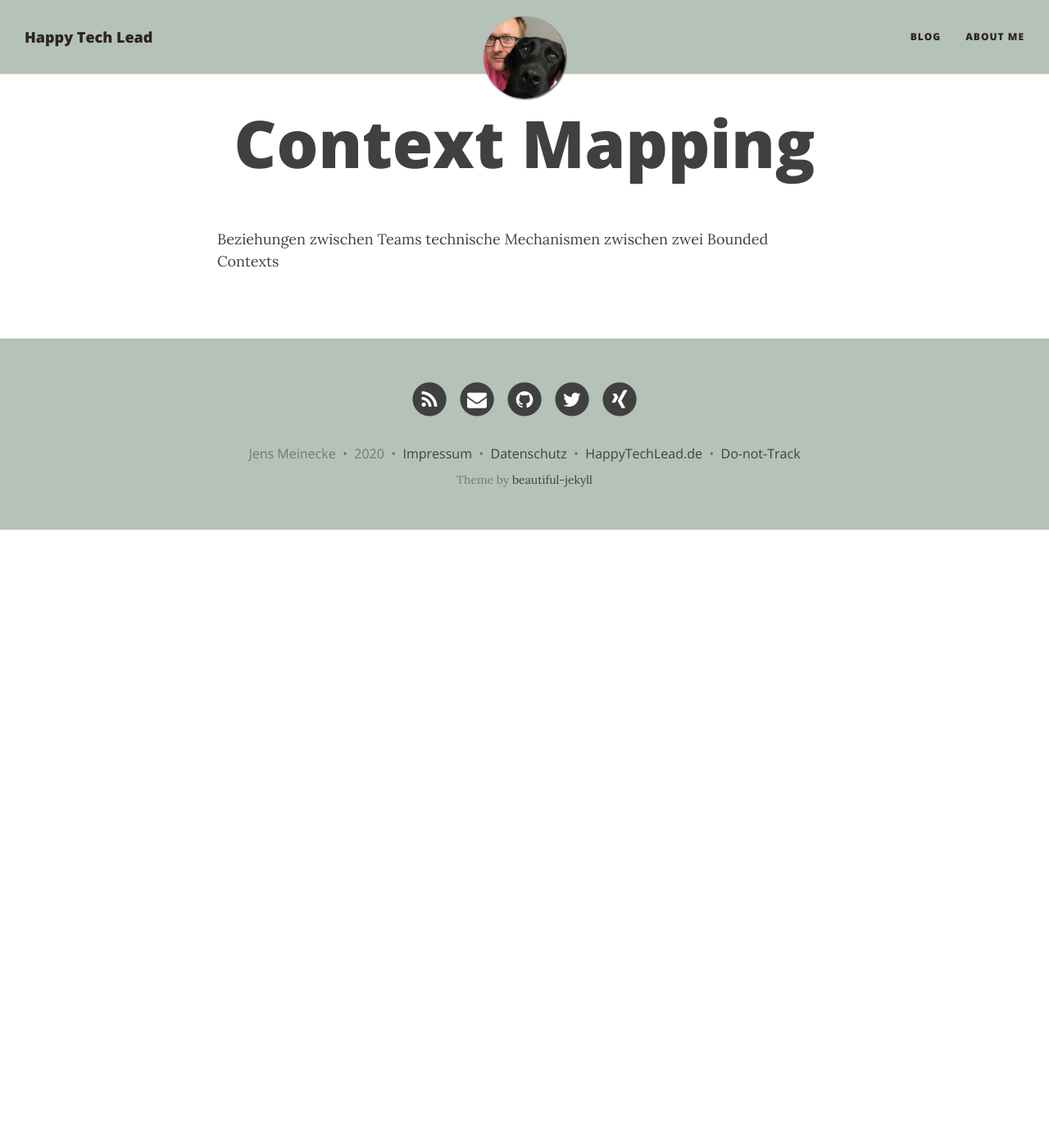
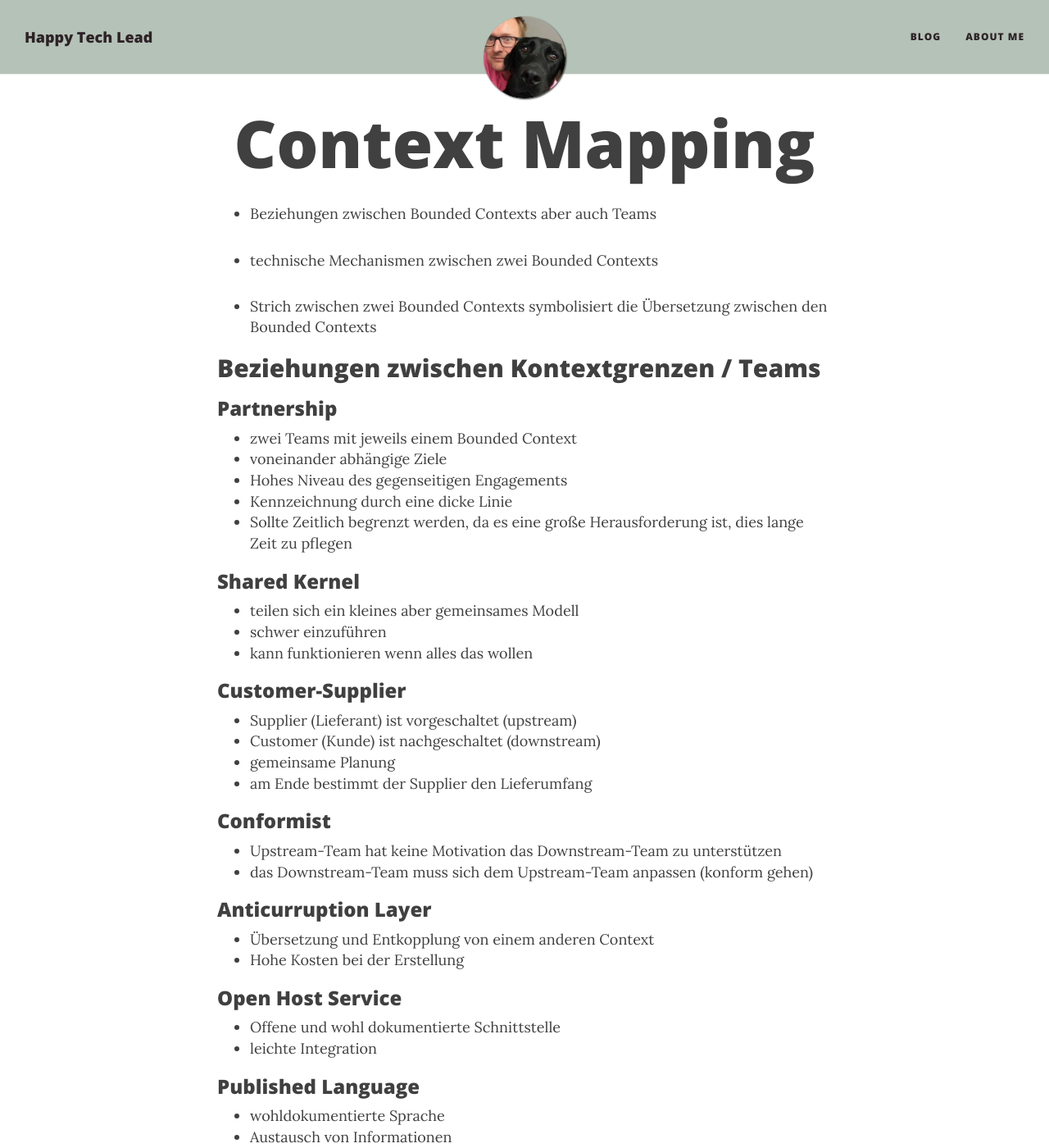
Before and after one commit to meinjens/happytechlead.github.io, a Jekyll site: the page built from ddd/context-mapping.md, in a window 1280 px wide and 1400 px high. Shown: the whole window at 82% size. Built offline with Jekyll 4.4.1, drawn with Linux system fonts in a browser that asks for light colours; nearby versions of some CDN libraries; comment, search, counter and statistics services are not loaded; some of the changed text lies outside the part shown.

Commit message:
feat: Added working material for domains, subdomains and context maps

```diff
--- a/ddd/context-mapping.md
+++ b/ddd/context-mapping.md
@@ -4,5 +4,70 @@ title: Context Mapping
 permalink: /ddd/context-mapping
 ---
 
-Beziehungen zwischen Teams
-technische Mechanismen zwischen zwei Bounded Contexts
+- Beziehungen zwischen Bounded Contexts aber auch Teams
+- technische Mechanismen zwischen zwei Bounded Contexts
+
+- Strich zwischen zwei Bounded Contexts symbolisiert die Übersetzung zwischen den Bounded Contexts
+
+
+## Beziehungen zwischen Kontextgrenzen / Teams
+
+### Partnership
+
+- zwei Teams mit jeweils einem Bounded Context
+- voneinander abhängige Ziele
+- Hohes Niveau des gegenseitigen Engagements
+- Kennzeichnung durch eine dicke Linie
+- Sollte Zeitlich begrenzt werden, da es eine große Herausforderung ist, dies lange Zeit zu pflegen
+
+### Shared Kernel
+
+- teilen sich ein kleines aber gemeinsames Modell
+- schwer einzuführen
+- kann funktionieren wenn alles das wollen
+
+
+### Customer-Supplier
+
+- Supplier (Lieferant) ist vorgeschaltet (upstream)
+- Customer (Kunde) ist nachgeschaltet (downstream)
+- gemeinsame Planung
+- am Ende bestimmt der Supplier den Lieferumfang
+
+
+### Conformist
+
+- Upstream-Team hat keine Motivation das Downstream-Team zu unterstützen
+- das Downstream-Team muss sich dem Upstream-Team anpassen (konform gehen)
+
+### Anticurruption Layer
+
+- Übersetzung und Entkopplung von einem anderen Context
+- Hohe Kosten bei der Erstellung
+
+### Open Host Service
+
+- Offene und wohl dokumentierte Schnittstelle
+- leichte Integration
+
+### Published Language
+
+- wohldokumentierte Sprache
+- Austausch von Informationen
+
+
+### Separate Ways
+
+- getrennte Wege gehen, da es keinen gemeinsamen Integrationsansatz gibt
+
+### Big Ball of Mud
+
+- ungewollte Beziehungen und aufgeblähte Modelle
+- Änderungen führen zu ungewünschten Nebeneffekten
+
+
+## Kommunikationswege
+
+- RPC mit Soap
+- REST
+- Messaging (Beste Variante)
```
Also changed, not shown: ddd/context-map.md (added, +7 -0 lines), ddd/subdomains.md (+25 -1 lines).
